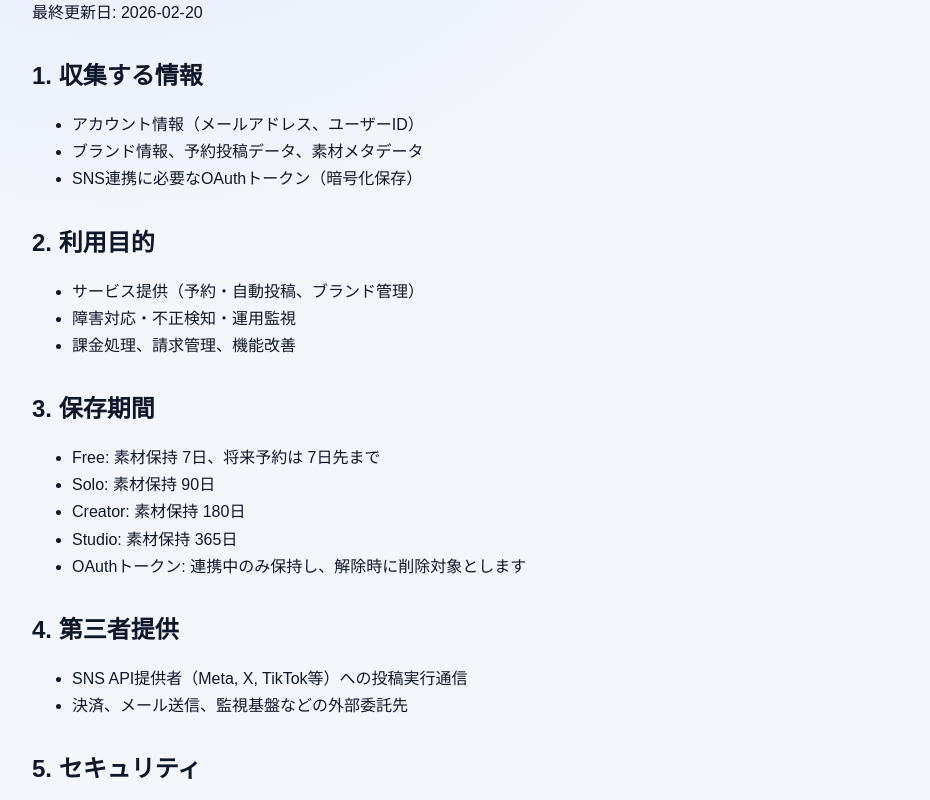
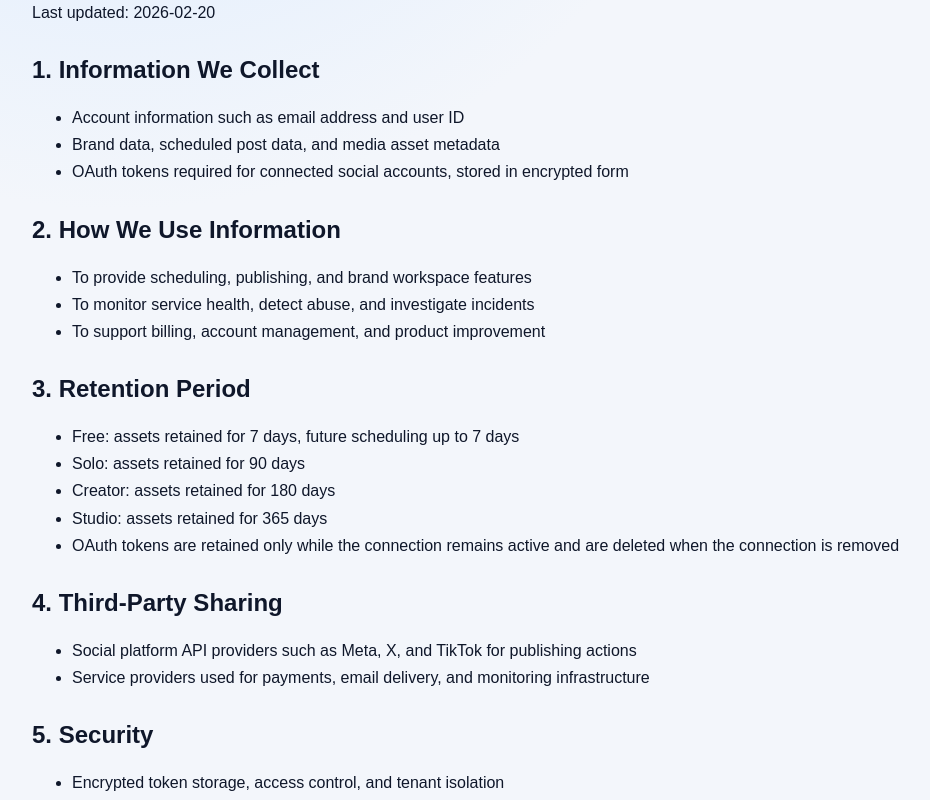
Before and after one commit to smasaya109-cmyk/socialsocial, a Next.js app: page /legal/privacy in a window 1280 px wide. Shown: the part 180-980 px from the top of the page, without its empty margins (138-1068 px from the left). Built offline with nearby package versions, Linux system fonts and the light colour scheme.

Commit message:
docs: translate legal and contact pages to English

```diff
--- a/src/app/legal/privacy/page.tsx
+++ b/src/app/legal/privacy/page.tsx
@@ -2,52 +2,52 @@ import type { Metadata } from "next";
 
 export const metadata: Metadata = {
   title: "Privacy Policy",
-  description: "Social Auto Publisher の個人情報保護方針"
+  description: "Privacy policy for Social Auto Publisher"
 };
 
 export default function PrivacyPage() {
   return (
     <main>
       <h1>Privacy Policy</h1>
-      <p>最終更新日: 2026-02-20</p>
+      <p>Last updated: 2026-02-20</p>
 
-      <h2>1. 収集する情報</h2>
+      <h2>1. Information We Collect</h2>
       <ul>
-        <li>アカウント情報（メールアドレス、ユーザーID）</li>
-        <li>ブランド情報、予約投稿データ、素材メタデータ</li>
-        <li>SNS連携に必要なOAuthトークン（暗号化保存）</li>
+        <li>Account information such as email address and user ID</li>
+        <li>Brand data, scheduled post data, and media asset metadata</li>
+        <li>OAuth tokens required for connected social accounts, stored in encrypted form</li>
       </ul>
 
-      <h2>2. 利用目的</h2>
+      <h2>2. How We Use Information</h2>
       <ul>
-        <li>サービス提供（予約・自動投稿、ブランド管理）</li>
-        <li>障害対応・不正検知・運用監視</li>
-        <li>課金処理、請求管理、機能改善</li>
+        <li>To provide scheduling, publishing, and brand workspace features</li>
+        <li>To monitor service health, detect abuse, and investigate incidents</li>
+        <li>To support billing, account management, and product improvement</li>
       </ul>
 
-      <h2>3. 保存期間</h2>
+      <h2>3. Retention Period</h2>
       <ul>
-        <li>Free: 素材保持 7日、将来予約は 7日先まで</li>
-        <li>Solo: 素材保持 90日</li>
-        <li>Creator: 素材保持 180日</li>
-        <li>Studio: 素材保持 365日</li>
-        <li>OAuthトークン: 連携中のみ保持し、解除時に削除対象とします</li>
+        <li>Free: assets retained for 7 days, future scheduling up to 7 days</li>
+        <li>Solo: assets retained for 90 days</li>
+        <li>Creator: assets retained for 180 days</li>
+        <li>Studio: assets retained for 365 days</li>
+        <li>OAuth tokens are retained only while the connection remains active and are deleted when the connection is removed</li>
       </ul>
 
-      <h2>4. 第三者提供</h2>
+      <h2>4. Third-Party Sharing</h2>
       <ul>
-        <li>SNS API提供者（Meta, X, TikTok等）への投稿実行通信</li>
-        <li>決済、メール送信、監視基盤などの外部委託先</li>
+        <li>Social platform API providers such as Meta, X, and TikTok for publishing actions</li>
+        <li>Service providers used for payments, email delivery, and monitoring infrastructure</li>
       </ul>
 
-      <h2>5. セキュリティ</h2>
+      <h2>5. Security</h2>
       <ul>
-        <li>トークン暗号化、アクセス制御、テナント分離</li>
-        <li>署名URLと機密データのログマスキング</li>
+        <li>Encrypted token storage, access control, and tenant isolation</li>
+        <li>Signed URL usage and masking of sensitive data in logs</li>
       </ul>
 
-      <h2>6. お問い合わせ</h2>
-      <p>privacy@example.com（仮）</p>
+      <h2>6. Contact</h2>
+      <p>s.masaya109@gmail.com</p>
     </main>
   );
 }
```
Also changed, not shown: src/app/contact/page.tsx (+8 -8 lines), src/app/legal/data-deletion/page.tsx (+14 -14 lines), src/app/legal/terms/page.tsx (+14 -14 lines).
